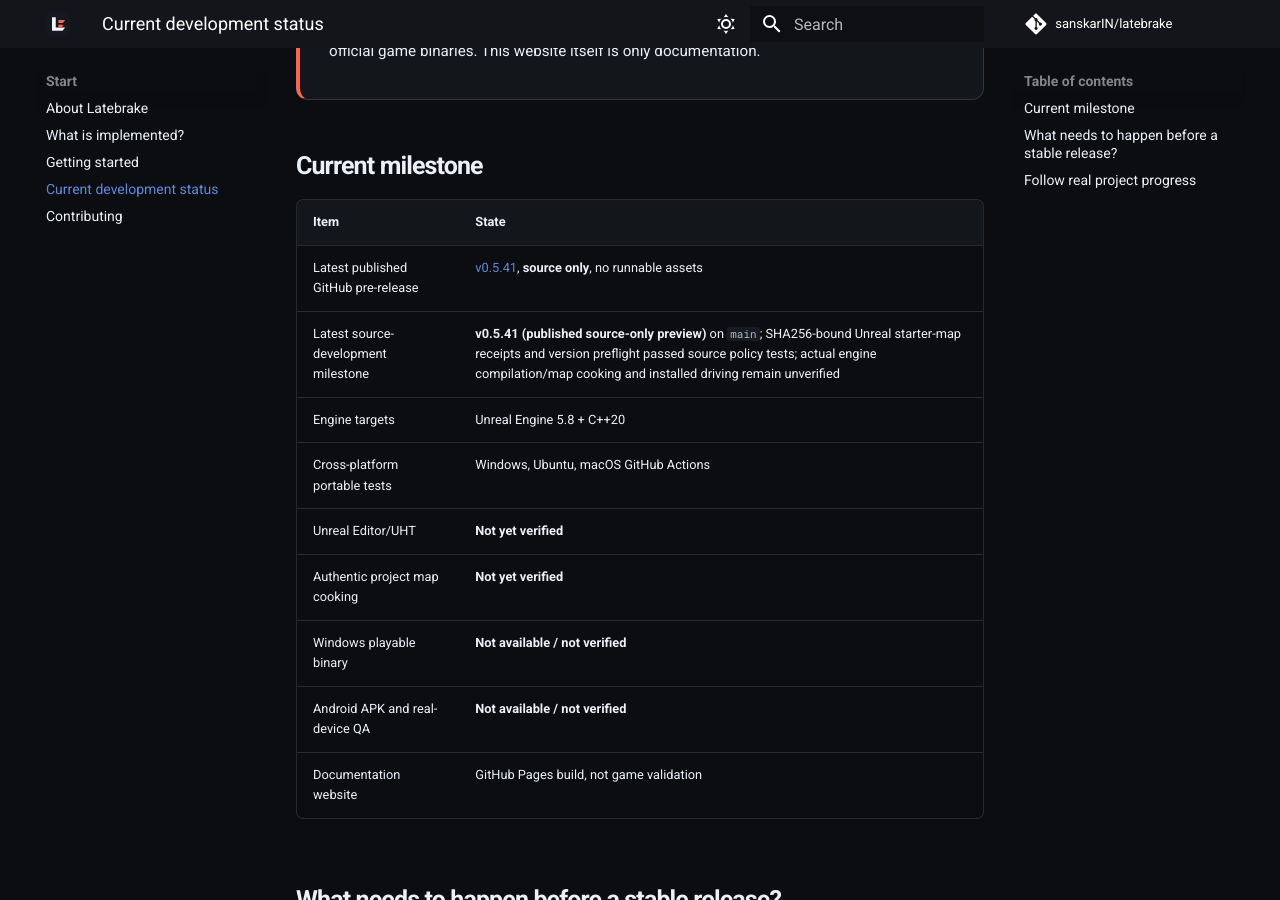
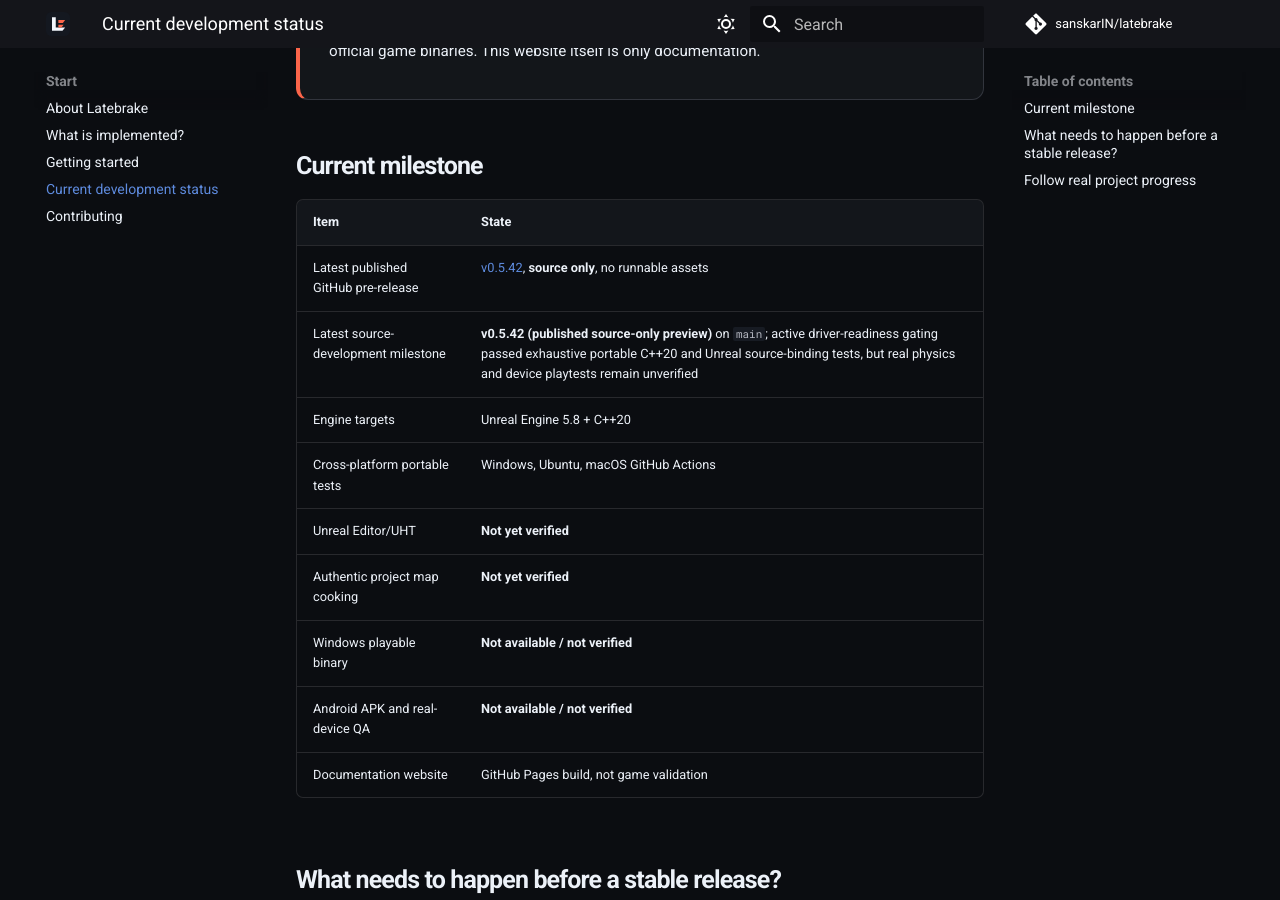
Before and after one commit to sanskarIN/latebrake, an MkDocs documentation site: the page built from docs/development-status.md, in a window 1280 px wide and 900 px high, scrolled down 308 px. Built offline with MkDocs 1.6.1 and Material for MkDocs 9.7.7, drawn with Linux system fonts in a browser that asks for light colours; comment, search, counter and statistics services are not loaded.

Commit message:
docs(pages): reflect published v0.5.42 in project build status

```diff
--- a/docs/development-status.md
+++ b/docs/development-status.md
@@ -9,8 +9,8 @@
 
 | Item | State |
 | --- | --- |
-| Latest published GitHub pre-release | [v0.5.41](https://github.com/sanskarIN/latebrake/releases/tag/v0.5.41), **source only**, no runnable assets |
-| Latest source-development milestone | **v0.5.41 (published source-only preview)** on `main`; SHA256-bound Unreal starter-map receipts and version preflight passed source policy tests; actual engine compilation/map cooking and installed driving remain unverified |
+| Latest published GitHub pre-release | [v0.5.42](https://github.com/sanskarIN/latebrake/releases/tag/v0.5.42), **source only**, no runnable assets |
+| Latest source-development milestone | **v0.5.42 (published source-only preview)** on `main`; active driver-readiness gating passed exhaustive portable C++20 and Unreal source-binding tests, but real physics and device playtests remain unverified |
 | Engine targets | Unreal Engine 5.8 + C++20 |
 | Cross-platform portable tests | Windows, Ubuntu, macOS GitHub Actions |
 | Unreal Editor/UHT | **Not yet verified** |
```
